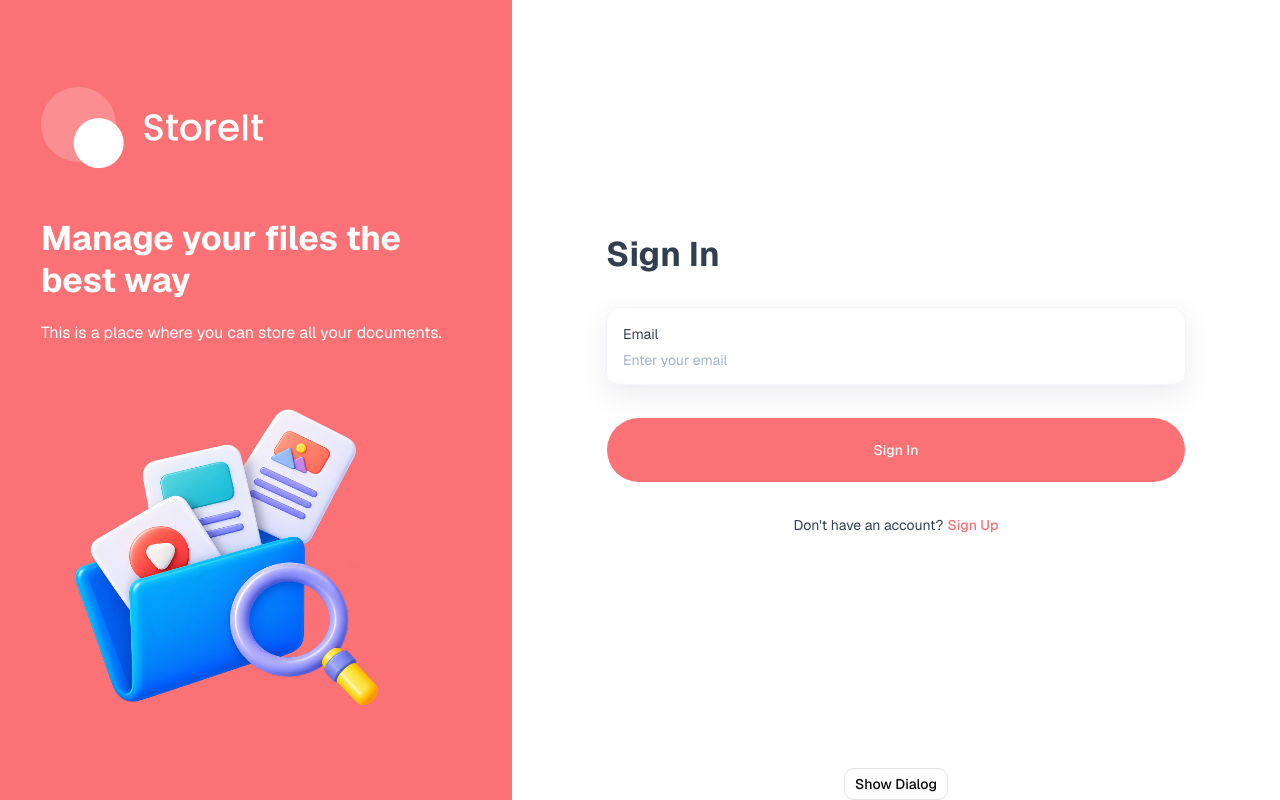
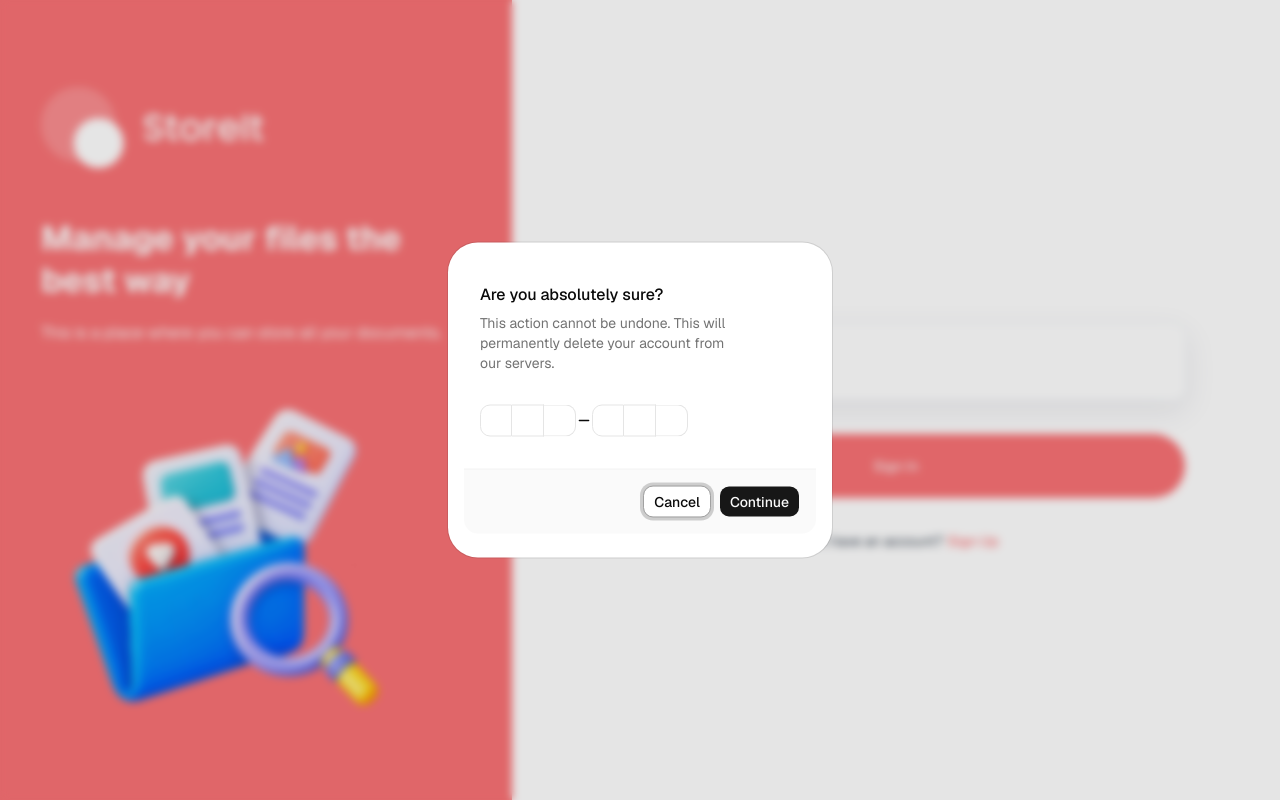
Before and after one commit to Ayusht20/StoreIt, a Next.js app in the folder frontend/: page /sign-in in a window 1280 px wide. Built offline with nearby package versions, Linux system fonts and the light colour scheme; no server answers.

Commit message:
Add inputOtp from shadcn

```diff
--- a/frontend/components/OtpModal.tsx
+++ b/frontend/components/OtpModal.tsx
@@ -10,15 +10,46 @@ import {
   AlertDialogTrigger,
 } from "@/components/ui/alert-dialog"
 
+import {
+  InputOTP,
+  InputOTPGroup,
+  InputOTPSeparator,
+  InputOTPSlot,
+} from "@/components/ui/input-otp"
+import { useEffect, useMemo, useState } from "react";
+
 import { Button } from "@/components/ui/button"
 
 const OtpModal = () => {
+  const [isOpen,setIsOpen]=useState(true);
+  const [password,setPassword]=useState("");
+  const [isLoading,setIsLoading]=useState(false);
+
+  const handleSubmit=async (e:React.MouseEvent<HTMLButtonElement>)=>
+  {
+e.preventDefault();
+setIsLoading(true);
+
+try {
+
+
+} catch (error) {
+  console.log("Failed to verify OTP! ",error);
+}
+
+
+setIsLoading(false);
+  }
+  const handleResendOtp=async()=>
+  {
+
+  }
   return (
-    <AlertDialog>
-      <AlertDialogTrigger asChild>
+    <AlertDialog open={isOpen} onOpenChange={setIsOpen}>
+      {/* <AlertDialogTrigger asChild>
         <Button variant="outline">Show Dialog</Button>
-      </AlertDialogTrigger>
-      <AlertDialogContent>
+      </AlertDialogTrigger> */}
+      <AlertDialogContent className="shad-alert-dialog">
         <AlertDialogHeader>
           <AlertDialogTitle>Are you absolutely sure?</AlertDialogTitle>
           <AlertDialogDescription>
@@ -26,6 +57,19 @@ const OtpModal = () => {
             from our servers.
           </AlertDialogDescription>
         </AlertDialogHeader>
+        <InputOTP maxLength={6}>
+  <InputOTPGroup>
+    <InputOTPSlot index={0} />
+    <InputOTPSlot index={1} />
+    <InputOTPSlot index={2} />
+  </InputOTPGroup>
+  <InputOTPSeparator />
+  <InputOTPGroup>
+    <InputOTPSlot index={3} />
+    <InputOTPSlot index={4} />
+    <InputOTPSlot index={5} />
+  </InputOTPGroup>
+</InputOTP>
         <AlertDialogFooter>
           <AlertDialogCancel>Cancel</AlertDialogCancel>
           <AlertDialogAction>Continue</AlertDialogAction>
--- /dev/null
+++ b/frontend/components/ui/input-otp.tsx
@@ -0,0 +1,86 @@
+"use client"
+
+import * as React from "react"
+import { cn } from "cn"
+import { OTPInput, OTPInputContext } from "input-otp"
+import { MinusIcon } from "lucide-react"
+
+function InputOTP({
+  className,
+  containerClassName,
+  ...props
+}: React.ComponentProps<typeof OTPInput> & {
+  containerClassName?: string
+}) {
+  return (
+    <OTPInput
+      data-slot="input-otp"
+      containerClassName={cn(
+        "cn-input-otp flex items-center has-disabled:opacity-50",
+        containerClassName
+      )}
+      spellCheck={false}
+      className={cn("disabled:cursor-not-allowed", className)}
+      {...props}
+    />
+  )
+}
+
+function InputOTPGroup({ className, ...props }: React.ComponentProps<"div">) {
+  return (
+    <div
+      data-slot="input-otp-group"
+      className={cn(
+        "flex items-center rounded-lg has-aria-invalid:border-destructive has-aria-invalid:ring-3 has-aria-invalid:ring-destructive/20 dark:has-aria-invalid:ring-destructive/40",
+        className
+      )}
+      {...props}
+    />
+  )
+}
+
+function InputOTPSlot({
+  index,
+  className,
+  ...props
+}: React.ComponentProps<"div"> & {
+  index: number
+}) {
+  const inputOTPContext = React.useContext(OTPInputContext)
+  const { char, hasFakeCaret, isActive } = inputOTPContext?.slots[index] ?? {}
+
+  return (
+    <div
+      data-slot="input-otp-slot"
+      data-active={isActive}
+      className={cn(
+        "relative flex size-8 items-center justify-center border-y border-r border-input text-sm transition-all outline-none first:rounded-l-lg first:border-l last:rounded-r-lg aria-invalid:border-destructive data-[active=true]:z-10 data-[active=true]:border-ring data-[active=true]:ring-3 data-[active=true]:ring-ring/50 data-[active=true]:aria-invalid:border-destructive data-[active=true]:aria-invalid:ring-destructive/20 dark:bg-input/30 dark:data-[active=true]:aria-invalid:ring-destructive/40",
+        className
+      )}
+      {...props}
+    >
+      {char}
+      {hasFakeCaret && (
+        <div className="pointer-events-none absolute inset-0 flex items-center justify-center">
+          <div className="h-4 w-px animate-caret-blink bg-foreground duration-1000" />
+        </div>
+      )}
+    </div>
+  )
+}
+
+function InputOTPSeparator({ ...props }: React.ComponentProps<"div">) {
+  return (
+    <div
+      data-slot="input-otp-separator"
+      className="flex items-center [&_svg:not([class*='size-'])]:size-4"
+      role="separator"
+      {...props}
+    >
+      <MinusIcon
+      />
+    </div>
+  )
+}
+
+export { InputOTP, InputOTPGroup, InputOTPSlot, InputOTPSeparator }
--- a/frontend/package.json
+++ b/frontend/package.json
@@ -15,6 +15,7 @@
     "@radix-ui/react-slot": "^1.3.3",
     "class-variance-authority": "^0.7.1",
     "cn": "^0.4.0",
+    "input-otp": "^1.5.0",
     "lucide-react": "^1.49.0",
     "next": "^16.3.8",
     "node-appwrite": "^29.0.0",
```
Also changed, not shown: 1 other file (tests, documents, lock files or other folders).
